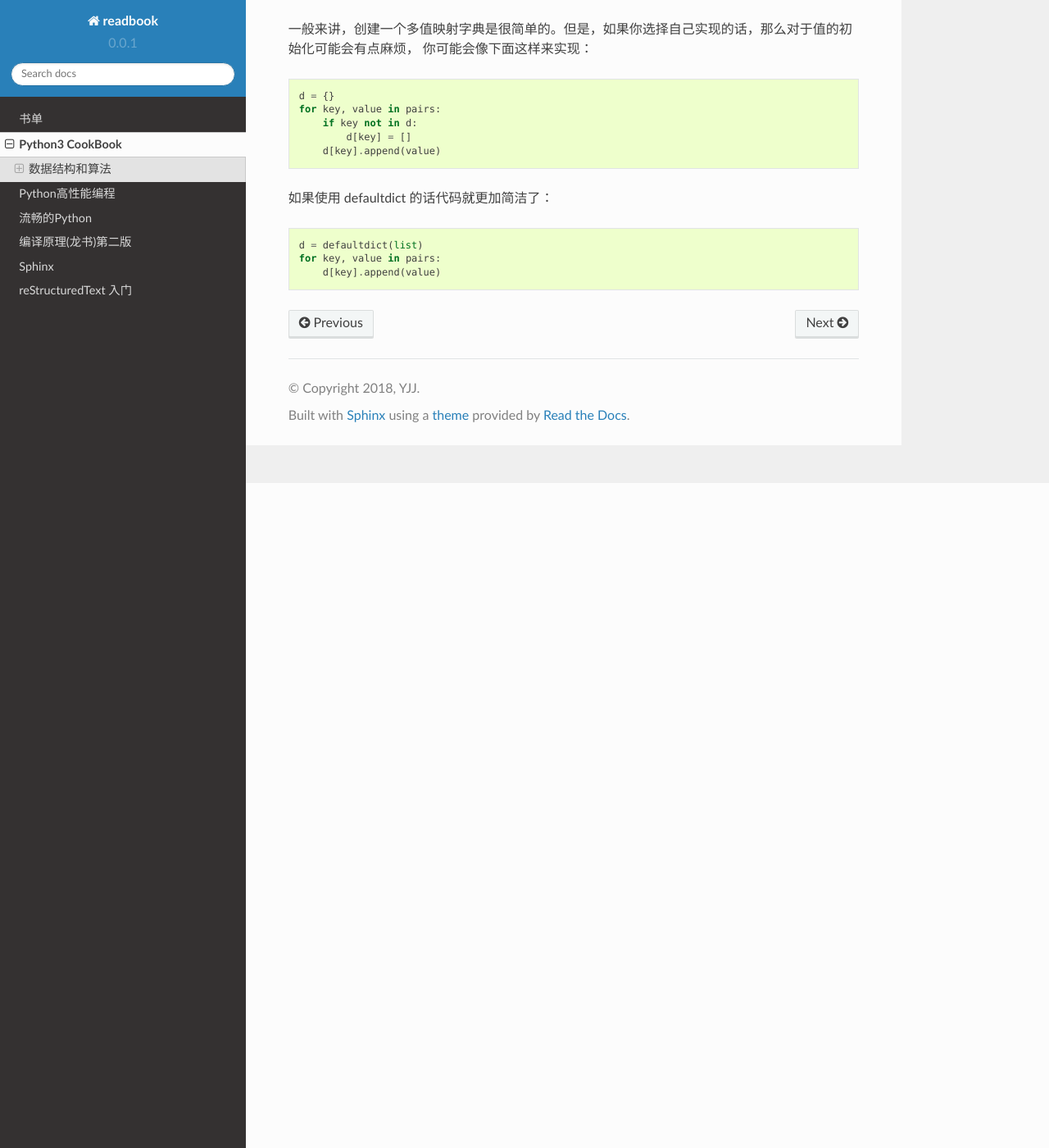
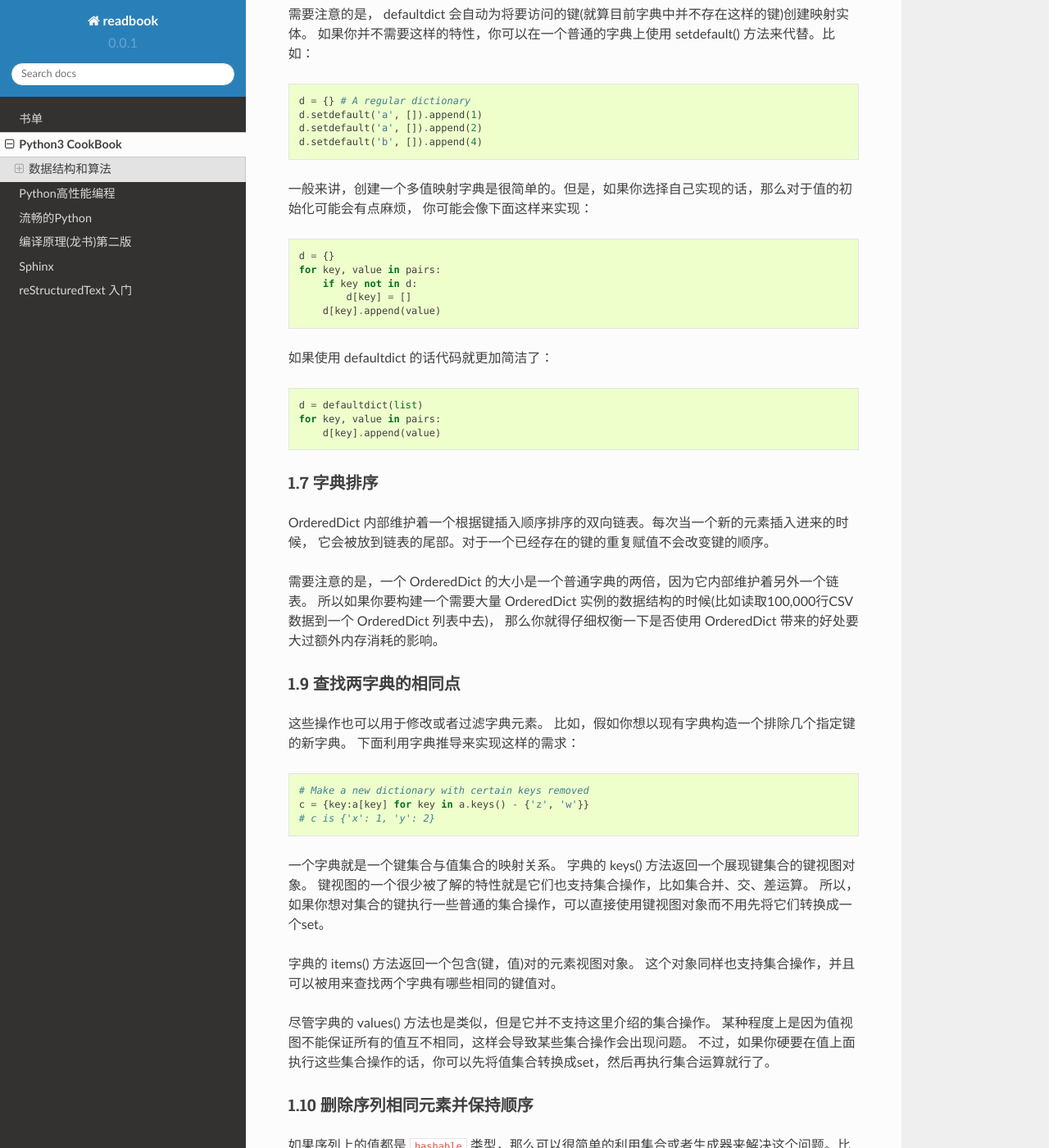
Before and after one commit to ysara/readbook, a Sphinx documentation site: the page built from source/book/Python3-CookBook.rst, in a window 1280 px wide and 1400 px high, scrolled down 811 px. Shown: the whole window at 82% size. Built offline with Sphinx 7.4.7 and the Read the Docs theme 2.0.0, drawn with Linux system fonts in a browser that asks for light colours; some of the changed text lies outside the part shown.

Commit message:
modified: Python3-CookBook.rst

```diff
--- a/source/book/Python3-CookBook.rst
+++ b/source/book/Python3-CookBook.rst
@@ -12,9 +12,7 @@ Python3 CookBook
 1.4 查找最大或最小的N个元素
 ~~~~~~~~~~~~~~~~~~~~~~~~~
 
-.. code-block:: Python
-
-   heapq模块有两个函数：``nlargest()`` 和 ``nsmallest()``
+heapq模块有两个函数：``nlargest()`` 和 ``nsmallest()``
 
 如果你想在一个集合中查找最小或最大的N个元素，并且N小于集合元素数量，那么这些函数提供了很好的性能。 因为在底层实现里面，首先会先将集合数据进行堆排序后放入一个列表中：
 
@@ -24,6 +22,15 @@ Python3 CookBook
 
 1.6 字典中的键映射多个值
 ~~~~~~~~~~~~~~~~~~~~~~
+
+需要注意的是， defaultdict 会自动为将要访问的键(就算目前字典中并不存在这样的键)创建映射实体。 如果你并不需要这样的特性，你可以在一个普通的字典上使用 setdefault() 方法来代替。比如：
+
+.. code-block:: python
+
+    d = {} # A regular dictionary
+    d.setdefault('a', []).append(1)
+    d.setdefault('a', []).append(2)
+    d.setdefault('b', []).append(4)
 
 一般来讲，创建一个多值映射字典是很简单的。但是，如果你选择自己实现的话，那么对于值的初始化可能会有点麻烦， 你可能会像下面这样来实现：
 
@@ -42,3 +49,105 @@ Python3 CookBook
     d = defaultdict(list)
     for key, value in pairs:
         d[key].append(value)
+
+1.7 字典排序
+~~~~~~~~~~~~~
+
+OrderedDict 内部维护着一个根据键插入顺序排序的双向链表。每次当一个新的元素插入进来的时候， 它会被放到链表的尾部。对于一个已经存在的键的重复赋值不会改变键的顺序。
+
+需要注意的是，一个 OrderedDict 的大小是一个普通字典的两倍，因为它内部维护着另外一个链表。 所以如果你要构建一个需要大量 OrderedDict 实例的数据结构的时候(比如读取100,000行CSV数据到一个 OrderedDict 列表中去)， 那么你就得仔细权衡一下是否使用 OrderedDict 带来的好处要大过额外内存消耗的影响。
+
+1.9 查找两字典的相同点
+~~~~~~~~~~~~~~~~~~~~~
+
+这些操作也可以用于修改或者过滤字典元素。 比如，假如你想以现有字典构造一个排除几个指定键的新字典。 下面利用字典推导来实现这样的需求：
+
+.. code-block:: python
+
+    # Make a new dictionary with certain keys removed
+    c = {key:a[key] for key in a.keys() - {'z', 'w'}}
+    # c is {'x': 1, 'y': 2}
+
+一个字典就是一个键集合与值集合的映射关系。 字典的 keys() 方法返回一个展现键集合的键视图对象。 键视图的一个很少被了解的特性就是它们也支持集合操作，比如集合并、交、差运算。 所以，如果你想对集合的键执行一些普通的集合操作，可以直接使用键视图对象而不用先将它们转换成一个set。
+
+字典的 items() 方法返回一个包含(键，值)对的元素视图对象。 这个对象同样也支持集合操作，并且可以被用来查找两个字典有哪些相同的键值对。
+
+尽管字典的 values() 方法也是类似，但是它并不支持这里介绍的集合操作。 某种程度上是因为值视图不能保证所有的值互不相同，这样会导致某些集合操作会出现问题。 不过，如果你硬要在值上面执行这些集合操作的话，你可以先将值集合转换成set，然后再执行集合运算就行了。
+
+
+1.10 删除序列相同元素并保持顺序
+~~~~~~~~~~~~~~~~~~~~~~~~~~~~~
+
+如果序列上的值都是 ``hashable`` 类型，那么可以很简单的利用集合或者生成器来解决这个问题。比如：
+
+.. code-block:: python
+
+    def dedupe(items):
+        seen = set()
+        for item in items:
+            if item not in seen:
+                yield item
+            seen.add(item)
+
+下面是使用上述函数的例子：
+
+.. code-block:: python
+
+    >>> a = [1, 5, 2, 1, 9, 1, 5, 10]
+    >>> list(dedupe(a))
+    [1, 5, 2, 9, 10]
+    >>>
+
+这个方法仅仅在序列中元素为 ``hashable`` 的时候才管用。 如果你想消除元素不可哈希(比如 dict 类型)的序列中重复元素的话，你需要将上述代码稍微改变一下，就像这样：
+
+.. code-block:: python
+
+    def dedupe(items, key=None):
+        seen = set()
+        for item in items:
+            val = item if key is None else key(item)
+            if val not in seen:
+                yield item
+                seen.add(val)
+
+这里的key参数指定了一个函数，将序列元素转换成 hashable 类型。下面是它的用法示例：
+
+.. code-block:: python
+
+    >>> a = [ {'x':1, 'y':2}, {'x':1, 'y':3}, {'x':1, 'y':2}, {'x':2, 'y':4}]
+    >>> list(dedupe(a, key=lambda d: (d['x'],d['y'])))
+    [{'x': 1, 'y': 2}, {'x': 1, 'y': 3}, {'x': 2, 'y': 4}]
+    >>> list(dedupe(a, key=lambda d: d['x']))
+    [{'x': 1, 'y': 2}, {'x': 2, 'y': 4}]
+    >>>
+
+1.12 序列中出现次数最多的元素
+~~~~~~~~~~~~~~~~~~~~~~~~~~~
+
+``collections.Counter``
+
+``Counter`` 实例一个鲜为人知的特性是它们可以很容易的跟数学运算操作相结合。比如：
+
+1.13 通过某个关键字排序一个字典列表
+~~~~~~~~~~~~~~~~~~~~~~~~~~~~~~~~~
+
+使用 ``operator`` 模块的 ``itemgetter`` 函数
+
+1.14 排序不支持原生比较的对象
+~~~~~~~~~~~~~~~~~~~~~~~~~~~~~~~~~
+
+选择使用lambda函数或者是 attrgetter() 可能取决于个人喜好。 但是， attrgetter() 函数通常会运行的快点，并且还能同时允许多个字段进行比较。 这个跟 operator.itemgetter() 函数作用于字典类型很类似(参考1.13小节)。 例如，如果 User 实例还有一个 first_name 和 last_name 属性，那么可以向下面这样排序：
+
+.. code-block:: python
+
+    by_name = sorted(users, key=attrgetter('last_name', 'first_name'))
+
+同样需要注意的是，这一小节用到的技术同样适用于像 min() 和 max() 之类的函数。比如：
+
+.. code-block:: python
+
+    >>> min(users, key=attrgetter('user_id'))
+    User(3)
+    >>> max(users, key=attrgetter('user_id'))
+    User(99)
+    >>>
```
